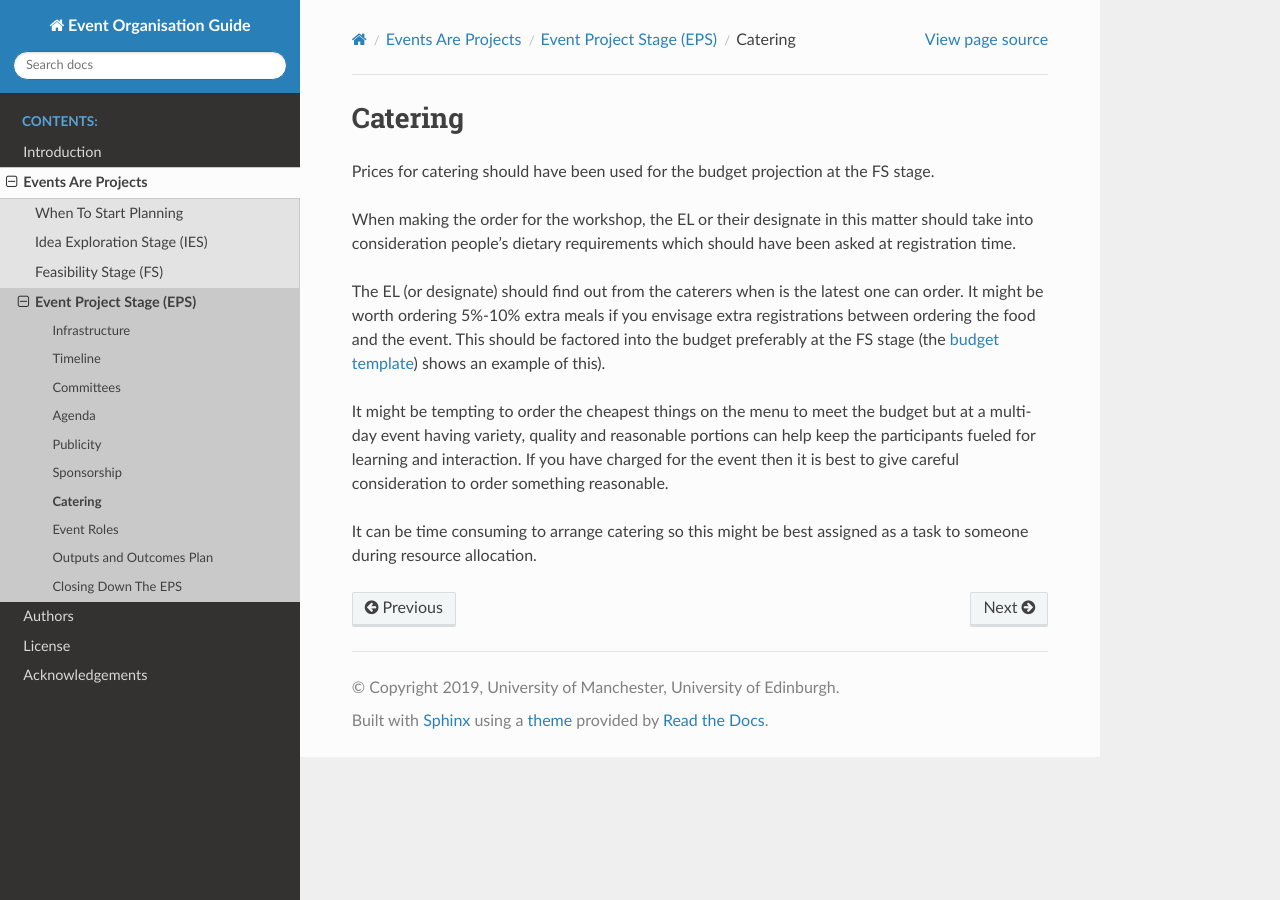
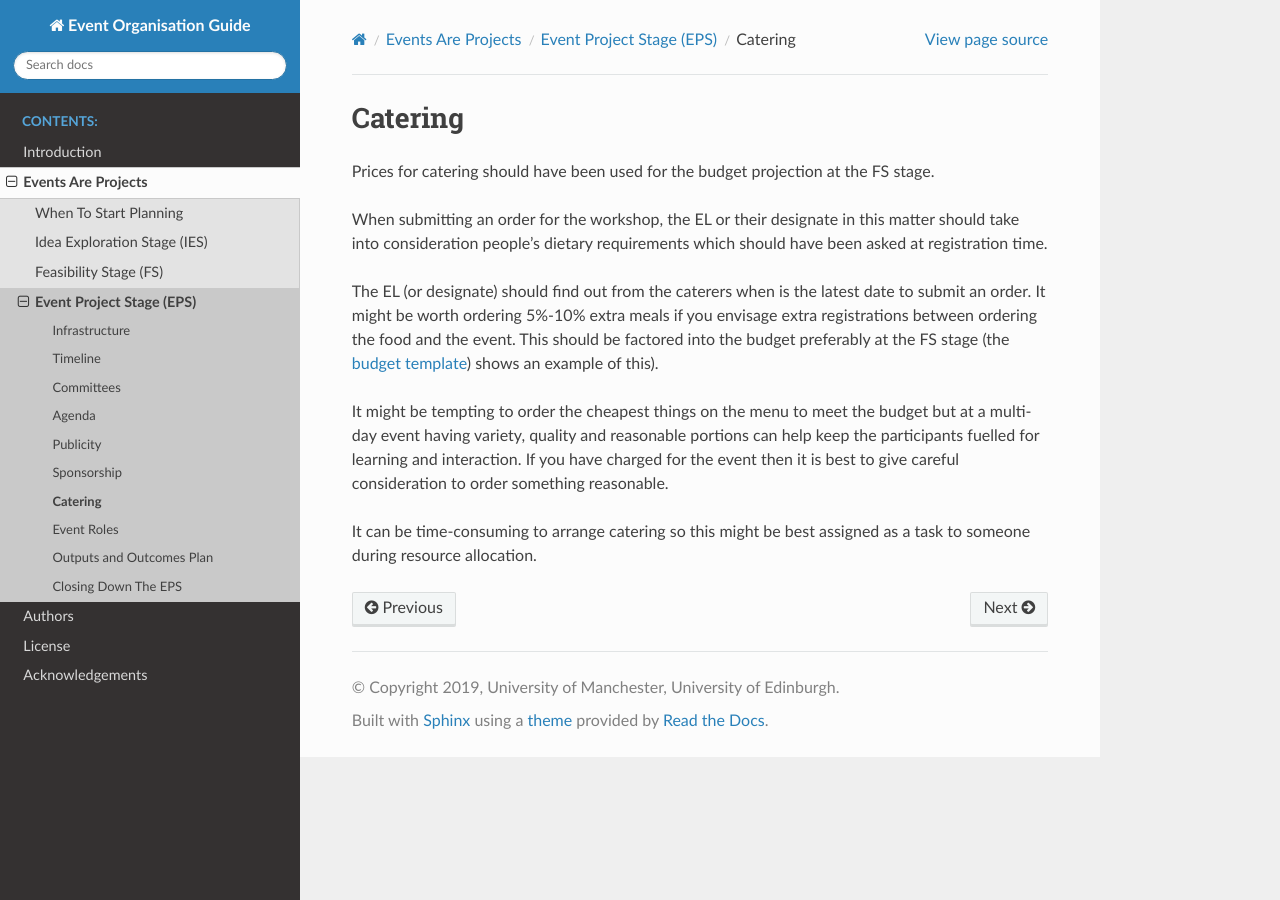
Before and after one commit to softwaresaved/event-organisation-guide, a Sphinx documentation site: the page built from docs/eog/eps-catering.rst, in a window 1280 px wide. Built offline with Sphinx 7.4.7 and the Read the Docs theme 2.0.0, drawn with Linux system fonts in a browser that asks for light colours.

Commit message:
Update eps-catering.rst

```diff
--- a/docs/eog/eps-catering.rst
+++ b/docs/eog/eps-catering.rst
@@ -5,18 +5,18 @@ Catering
 
 Prices for catering should have been used for the budget projection at the FS stage.
 
-When making the order for the workshop, the EL or their designate in this matter should take into consideration
+When submitting an order for the workshop, the EL or their designate in this matter should take into consideration
 people's dietary requirements which should have been asked at registration time.
 
-The EL (or designate) should find out from the caterers when is the latest one can order. It might be worth ordering
+The EL (or designate) should find out from the caterers when is the latest date to submit an order. It might be worth ordering
 5%-10% extra meals if you envisage extra registrations between ordering the food and the event. This should be factored
 into the budget preferably at the FS stage (the `budget template
 <https://docs.google.com/spreadsheets/d/1aM2pPFgV2kurA4G7L8AT1GTyeWRj2fo3ner_jsTzSEU/edit#gid=0>`_) shows an example
 of this).
 
 It might be tempting to order the cheapest things on the menu to meet the budget but at a multi-day event having
-variety, quality and reasonable portions can help keep the participants fueled for learning and interaction. If you
+variety, quality and reasonable portions can help keep the participants fuelled for learning and interaction. If you
 have charged for the event then it is best to give careful consideration to order something reasonable.
 
-It can be time consuming to arrange catering so this might be best assigned as a task to someone during resource
+It can be time-consuming to arrange catering so this might be best assigned as a task to someone during resource
 allocation.
```
